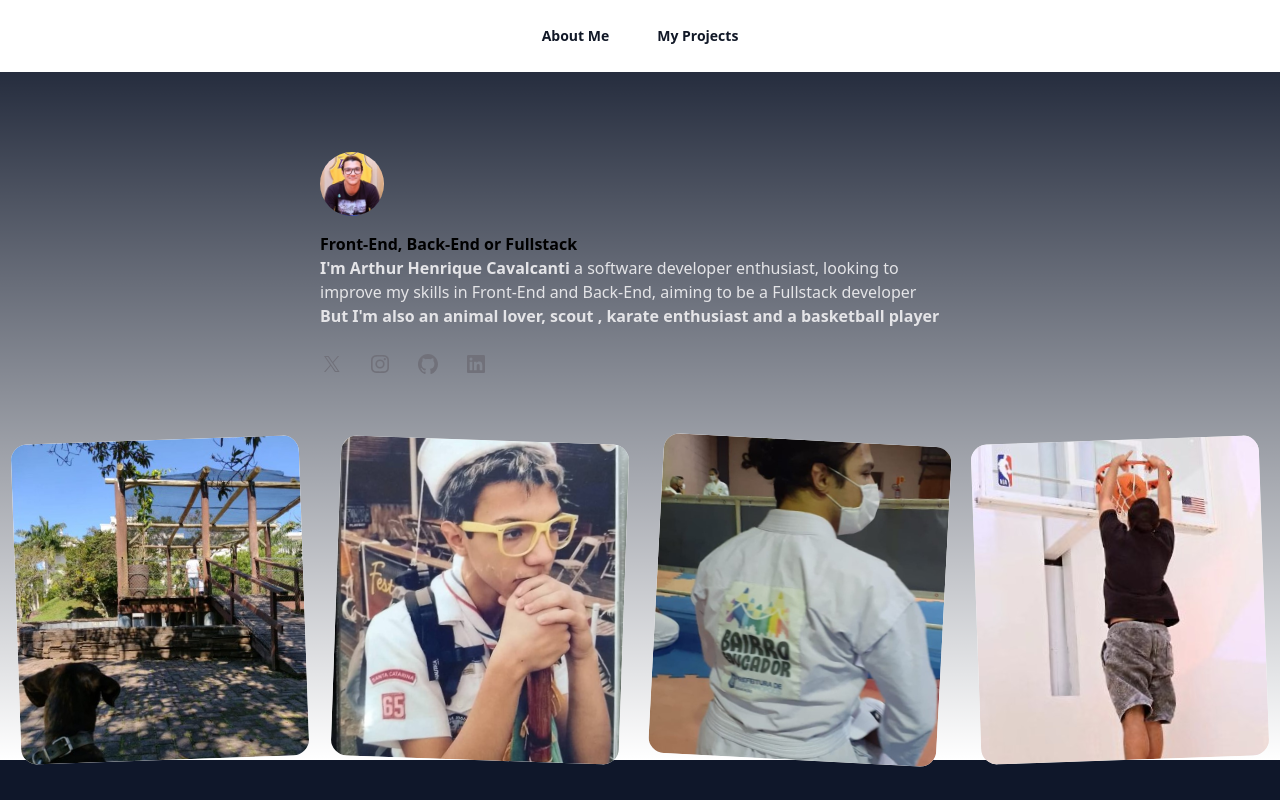
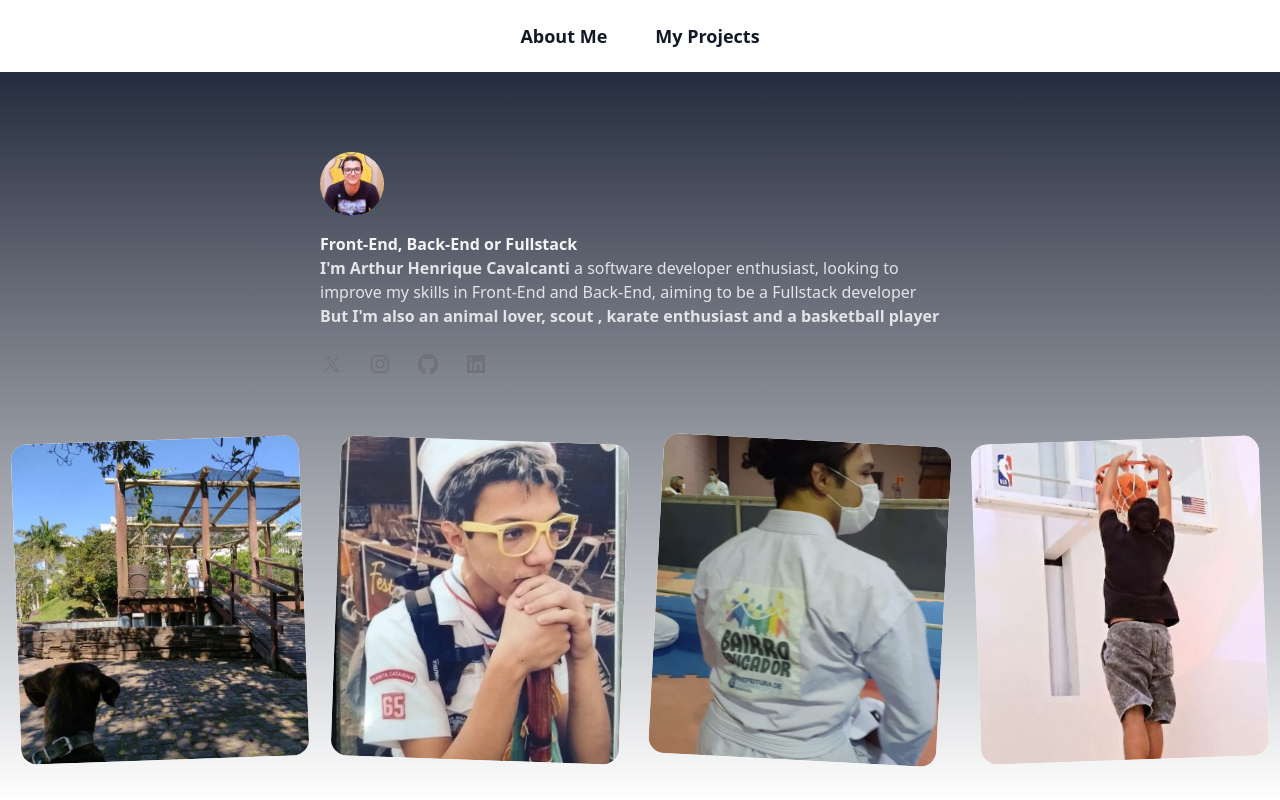
Before and after one commit to Stuepp/portifolio, a Next.js app: page / in a window 1280 px wide. Built offline with nearby package versions, Linux system fonts and the light colour scheme.

Commit message:
fix on body size leading to fix on background, also the start of simplifing the projecs(gravadora/gaintracker) page in "one"

```diff
--- a/src/app/components/AboutMe.js
+++ b/src/app/components/AboutMe.js
@@ -10,7 +10,7 @@ export default function AboutMe(){
     <div>
       <div className="mx-auto max-w-2xl py-16 px-4">
       <Image src={me} width={width} height={height} alt='Arthurs dog' className='rounded-full bg-zinc-800 object-cover h-16 w-16 my-4' />
-        <h1><strong>Front-End, Back-End or Fullstack</strong></h1>
+        <h1 className='text-zinc-100'><strong>Front-End, Back-End or Fullstack</strong></h1>
         <div className='text-zinc-200'>
           <h2><strong>I'm Arthur Henrique Cavalcanti</strong> a software developer enthusiast, looking to improve my skills in Front-End and Back-End, aiming to be a Fullstack developer</h2>
           <p><strong>But I'm also an animal lover, scout , karate enthusiast and a basketball player</strong></p>
--- a/src/app/components/NavBar.js
+++ b/src/app/components/NavBar.js
@@ -5,8 +5,8 @@ export default function NavBar() {
         <header className="bg-white inset-x-0 top-0 z-50 flex items-center justify-center px-4 sticky">
             <nav className="mx-auto flex max-w-7xl items-center justify-between p-6 lg:px-8" aria-label='Global'>
                 <div className="flex gap-x-12">
-                    <Link href={'/'} className="text-sm font-semibold leading-6 text-gray-900">About Me</Link>
-                    <Link href={'/projects'} className="text-sm font-semibold leading-6 text-gray-900">My Projects</Link>
+                    <Link href={'/'} className="text-lg font-semibold leading-6 text-gray-900">About Me</Link>
+                    <Link href={'/projects'} className="text-lg font-semibold leading-6 text-gray-900">My Projects</Link>
                 </div>
             </nav>
         </header>
--- a/src/app/layout.js
+++ b/src/app/layout.js
@@ -1,5 +1,6 @@
 import { Inter } from "next/font/google";
 import "./globals.css";
+import NavBar from "./components/NavBar";
 
 const inter = Inter({ subsets: ["latin"] });
 
@@ -11,7 +12,10 @@ export const metadata = {
 export default function RootLayout({ children }) {
   return (
     <html lang="en">
-      <body className='bg-no-repeat bg-slate-900 bg-cover '>{children}</body>
+      <body className='bg-no-repeat bg-slate-900 bg-cover min-w-screen min-h-screen m-0 p-0 '>
+        <NavBar />
+        {children}
+        </body>
     </html>
   );
 }
--- a/src/app/page.js
+++ b/src/app/page.js
@@ -4,7 +4,6 @@ import AboutMe from './components/AboutMe'
 export default function Home(){
     return(
         <main className="w-full">
-            <NavBar />
             <AboutMe />
         </main>
     )
--- a/src/app/projects/gainTracker/page.js
+++ b/src/app/projects/gainTracker/page.js
@@ -1,4 +1,3 @@
-import NavBar from "../../components/NavBar"
 import ProjectDescription from "@/app/components/ProjectDescription"
 import ProjectPoint from "@/app/components/ProojectPoint"
 import Image from 'next/image'
@@ -11,10 +10,9 @@ export default function Home(){
 
     return(
         <main>
-            <NavBar />
             <div className="flex items-center justify-center">
                 <ul className="text-center p-2">
-                    <li>
+                    <li className="px-16">
                         <ProjectDescription description={`With the idea that a lot of people now days hit the gym, and would like to keep a progress of their personal development, we came with Gain Tracker,
                                 a simple web app where the user stores the training, exercise and body information, and with it the app would plot a graph of the user progress and
                                 also serves to keep the training stored so it don't have to be in a paper or saved as pdf.`}
--- a/src/app/projects/gravadora/page.js
+++ b/src/app/projects/gravadora/page.js
@@ -9,10 +9,9 @@ export default function Home(){
 
     return(
         <main>
-            <NavBar />
             <div className="flex items-center justify-center">
                 <ul className="text-center p-2">
-                    <li>
+                    <li className="px-16">
                         <ProjectDescription
                         description={`"A record company has decided to create a database with the information about it's musician as well as other company information. The information given to the designer were:"`}
                         col1={[`Each artist has an id, name, address and a cell phone number. The musician at the beginning of their career they often
--- a/src/app/projects/page.js
+++ b/src/app/projects/page.js
@@ -6,7 +6,6 @@ import Card from '../components/Card'
 export default function Home(){
     return(
         <main>
-            <NavBar />
             <div className="sm:px-8 py-16">
                 <h1 className="text-center text-4xl font-bold tracking-tight text-zinc-100 sm:text-5x">Projects I have  develop for now</h1>
                 <div className='my-4 flex flex-col lg:flex-row justify-center gap-5 py-4 overflow-hidden sm:gap-8'>
--- /dev/null
+++ b/src/app/projects/project/page.js
@@ -0,0 +1,40 @@
+import ProjectDescription from "@/app/components/ProjectDescription"
+import ProjectPoint from "@/app/components/ProojectPoint"
+
+export default function CommonPage({PD , PP}){
+  const tags = []
+  let CorrectPD
+
+  if(PD.length == 3){
+    CorrectPD = <ProjectDescription description={PD[0]} col1={PD[1]} col2={PD[2]} />
+  }else{
+    CorrectPD = <ProjectDescription description={PD[0]} col1={PD[1]} />
+  }
+
+  for(let i = 0; i < text.length; i++){
+    if(PP[i].length == 3){
+      tags.push(
+        <li key={i}>
+          <ProjectPoint description={PP[i][0]} col1={PP[i][1]} col2={PP[i][2]} />
+        </li>
+      )
+    }else{
+      tags.push(
+        <li key={i}>
+          <ProjectPoint description={PP[i][0]} col1={PP[i][1]} />
+        </li>
+      )
+    }
+  }
+
+  return(
+    <div className="flex items-center justify-center">
+      <ul className="text-center p-2">
+        <li className="px-16">
+          {CorrectPD}
+        </li>
+        {tags}
+      </ul>
+    </div>
+  )
+}
```
